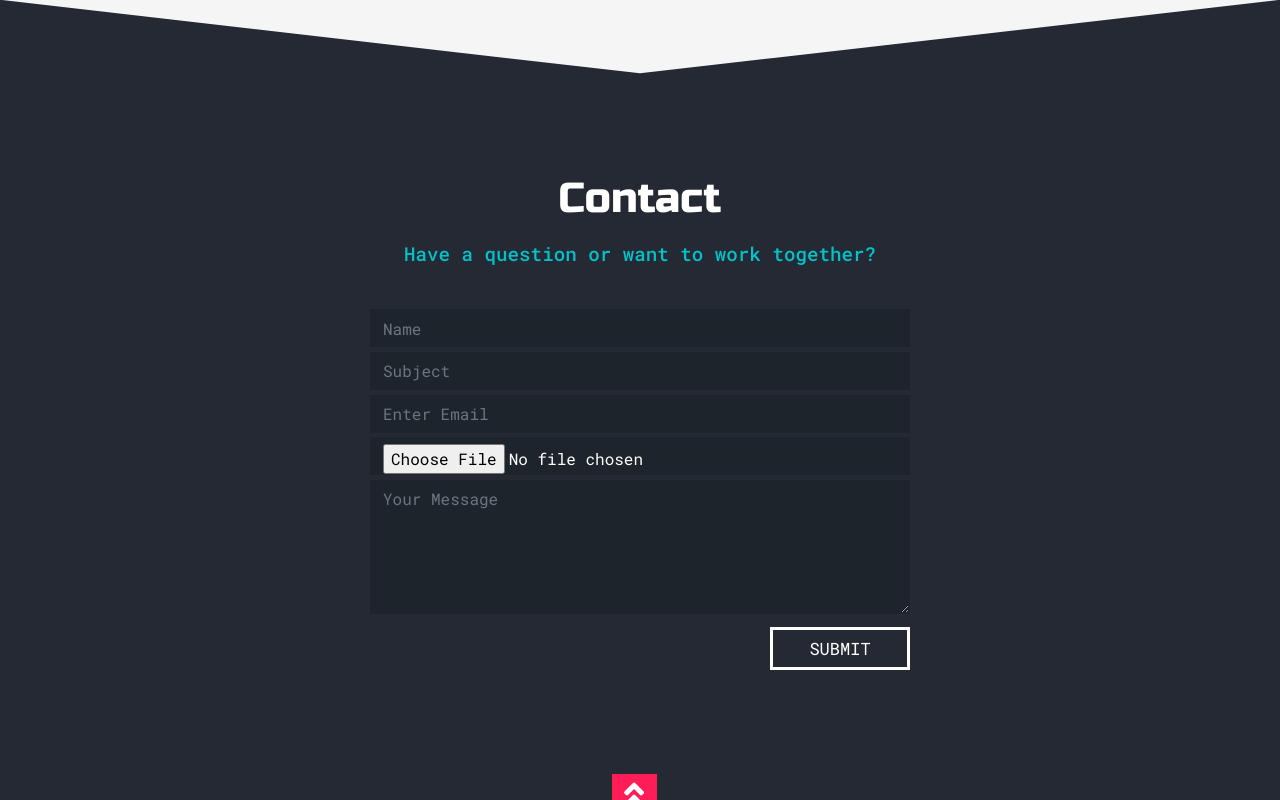
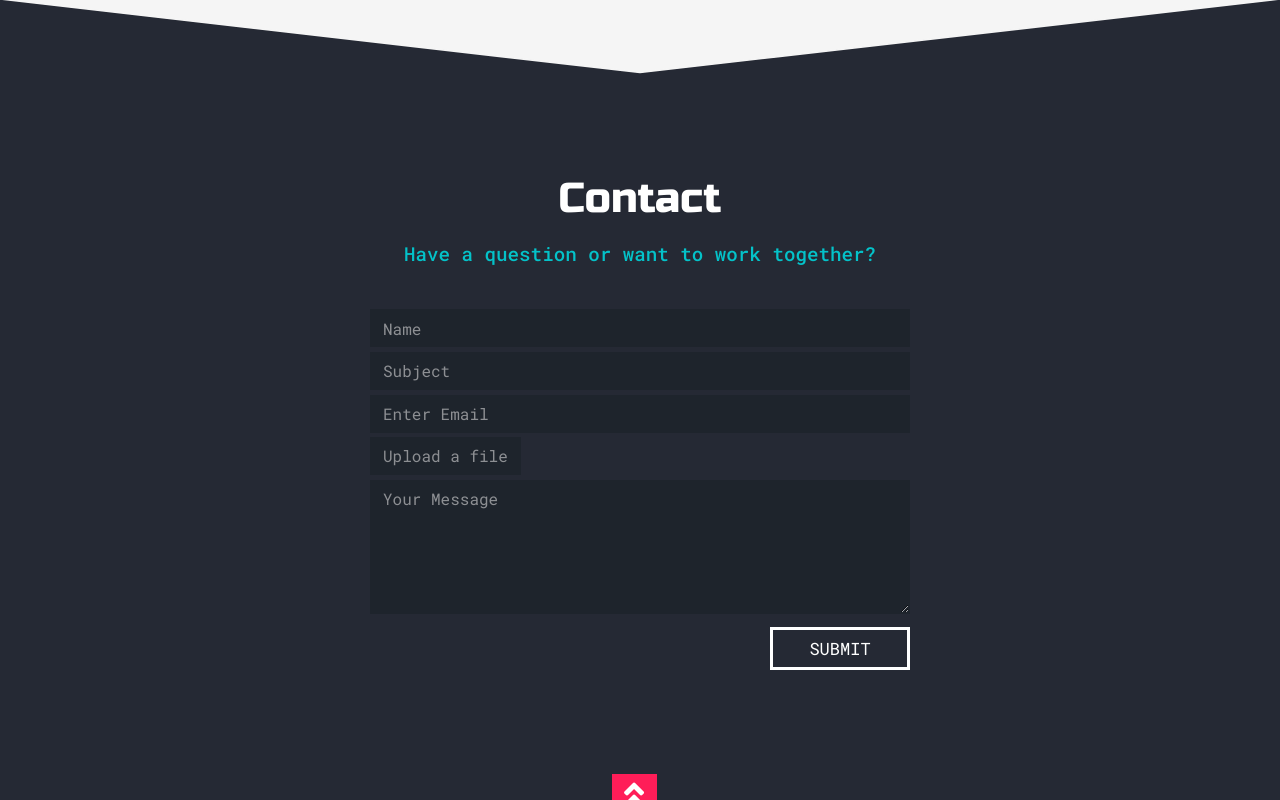
Before and after one commit to Shamonti/portfolio, a PHP site: page / in a window 1280 px wide. Shown: the part 2737-3537 px from the top of the page. Run offline with PHP 8.4, Linux system fonts and the light colour scheme; some libraries are stand-ins or nearby versions.

Commit message:
added contact form

```diff
--- a/css/style.css
+++ b/css/style.css
@@ -284,6 +284,22 @@ button:focus {
 #contact p{
 	color:#04c2c9;
 }
+
+#contact textarea:focus,
+#contact textarea:active,
+#contact textarea:visited,
+#contact textarea:link,
+#contact input:focus,
+#contact input:active,
+#contact input:visited,
+#contact input:link {
+  background-color: #E8F0FE !important;
+  color: #1E242C;
+  font-weight: 500;
+  font-size: 16px;
+}
+
+
 #contact .form-control {
 	color: #495057;
 	background-color: #1E242C;
@@ -292,6 +308,10 @@ button:focus {
 	border-radius:0px;
 	transition: border-color .15s ease-in-out,box-shadow .15s ease-in-out;
 	font-size: 16px;
+}
+#contact .form-control::placeholder {
+  color: #f7f5f583;
+  opacity: 1;
 }
 #contact .form-group {
 	margin-bottom: 0.3rem;
@@ -313,6 +333,40 @@ button:focus {
 #contact .form-control {
 	color: #fff;
 }
+
+/* FILE UPLOAD */
+#contact .upload-btn-wrapper input:focus {
+  background-color: #E8F0FE !important;
+  color: #1E242C;
+  font-weight: 500;
+  font-size: 16px;
+}
+
+#contact .upload-btn-wrapper {
+  position: relative;
+  overflow: hidden;
+  display: inline-block;
+}
+
+#contact #file {
+  color: #f7f5f583;
+  background-color: #1E242C;
+  padding: 6px 12px;
+  border-radius: 0 !important;
+  font-size: 16px;
+  font-weight: 400;
+  font-style: 'Roboto Mono', monospace;
+}
+
+#contact .upload-btn-wrapper input[type=file] {
+  font-size: 100px;
+  position: absolute;
+  left: 0;
+  top: 0;
+  opacity: 0;
+}
+
+
 /* ----------------------------------footer */
 footer{
 	background-color: #1B242F;
--- a/index.html
+++ b/index.html
@@ -393,7 +393,7 @@
           data-wow-duration="1s">
           <form name="contact" method="POST" data-netlify="true">
             <div class="form-group">
-              <input type="text" name="name" class="form-control" id="exampleInputEmail1" placeholder="Name">
+              <input type="text" name="name" class="form-control" placeholder="Name" required>
             </div>
             <div class="form-group">
               <input type="text" name="subject" class="form-control" placeholder="Subject">
@@ -401,10 +401,14 @@
             <div class="form-group">
               <input type="email" name="email" class="form-control" placeholder="Enter Email">
             </div>
-            <div class="form-group">
-              <input name="myfile" type="file" class="form-control" id="myfile" rows="5"
-                placeholder="Upload File"></inp>
+
+            <div class="form-group" style="height: 38px;">
+              <div class="upload-btn-wrapper">
+                <button class="btn" id="file">Upload a file</button>
+                <input type="file" name="myfile" id="myfile" />
+              </div>
             </div>
+
             <div class="form-group">
               <textarea name="message" class="form-control" id="exampleFormControlTextarea1" rows="5"
                 placeholder="Your Message"></textarea>
@@ -492,6 +496,15 @@
     });
   </script>
 
+<script>
+  $('#myfile').on('change',function(){
+      //get the file name
+      var fileName = $(this).val();
+      //replace the "Choose a file" label
+      $(this).next('.fileName').html(fileName);
+  })
+</script>
+
 </body>
 
 </html>
```
